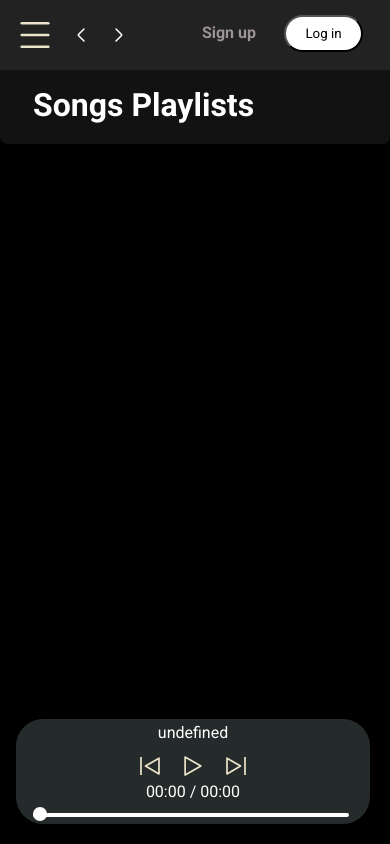
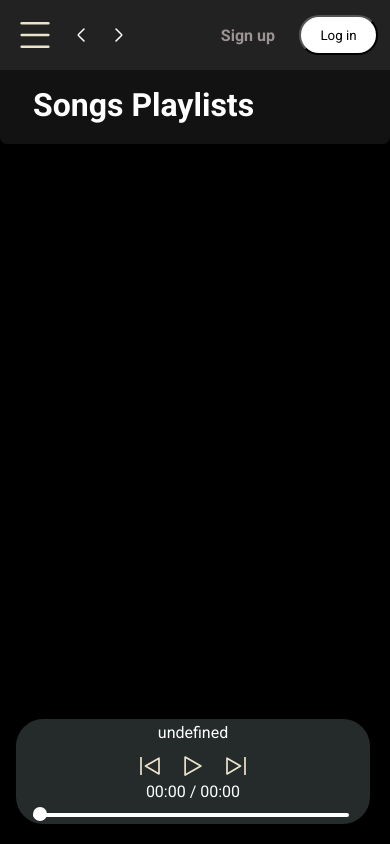
Before and after one commit to Sourav2629/Music_player_web, a plain HTML site: page index.html in a window 390 px wide. Drawn offline with Linux system fonts and the light colour scheme; no server answers.

Commit message:
Update style.css

```diff
--- a/css/style.css
+++ b/css/style.css
@@ -423,4 +423,8 @@ body {
     .card{
         width: 110vw;
     }
+     .buttons{
+        display: flex;
+        padding-right: 0;
+    }
 }
```
